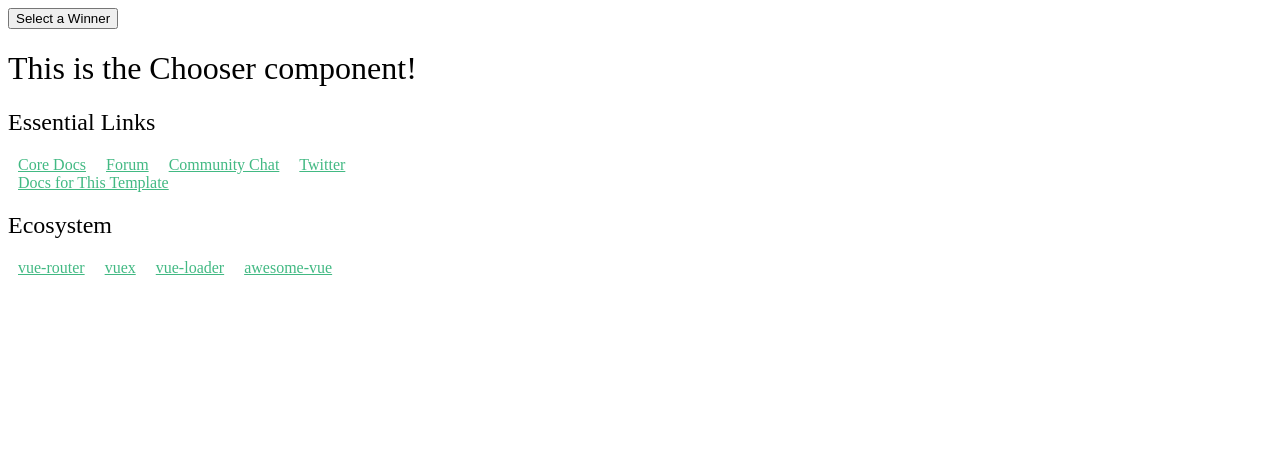
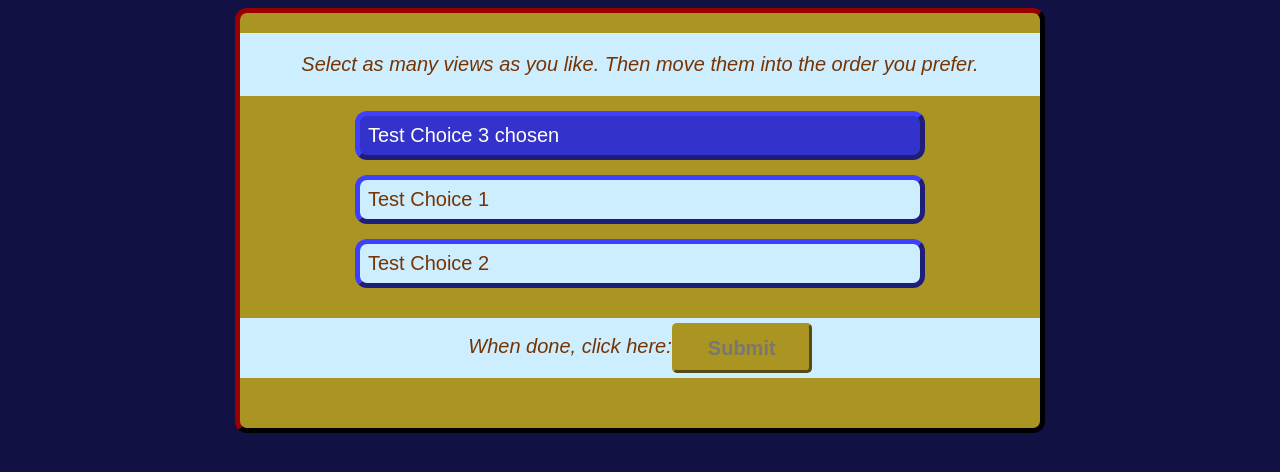
Before and after one commit to krubokrubo/peoplesviews, a Vue app: page /choose in a window 1280 px wide. Shown: the top 472 px of the page. Built offline with nearby package versions, Linux system fonts and the light colour scheme; no server answers.

Commit message:
Set up styles and template for chooser interface...

```diff
--- a/index.html
+++ b/index.html
@@ -4,6 +4,12 @@
     <meta charset="utf-8">
     <meta name="viewport" content="width=device-width,initial-scale=1.0">
     <title>peoplesviews</title>
+    <style>
+      body {
+        font-family: Arial, Helvetica, sans-serif;
+        background: #114;
+      }
+    </style>
   </head>
   <body>
     <div id="app"></div>
--- a/src/App.vue
+++ b/src/App.vue
@@ -1,9 +1,5 @@
 <template>
   <div id="app">
-    <button @click="SelectWinner()">Select a Winner</button>
-    <p>
-      {{winner}}
-    </p>
     <router-view></router-view>
   </div>
 </template>
@@ -12,28 +8,7 @@
 import axios from 'axios';
 export default {
   name: 'App',
-  data() {
-    return {
-      names: null,
-      winner: null,
-    }
-  },
-  mounted: function() {
-    this.FetchData();
-  },
-  methods: {
-    FetchData: function() {
-      var app = this;
-      axios.get(process.env.API_URL + "/api_example/").then(response => {
-        app.names = response.data.names;
-      });
-    },
-    SelectWinner: function() {
-      var winner = this.names[Math.floor(Math.random()*this.names.length)];
-      this.winner = winner;
-    },
-  },
-}
+};
 </script>
 
 <style>
--- a/src/components/Chooser.vue
+++ b/src/components/Chooser.vue
@@ -1,113 +1,111 @@
 <template>
-  <div class="hello">
-    <h1>{{ msg }}</h1>
-    <h2>Essential Links</h2>
-    <ul>
-      <li>
-        <a
-          href="https://vuejs.org"
-          target="_blank"
-        >
-          Core Docs
-        </a>
-      </li>
-      <li>
-        <a
-          href="https://forum.vuejs.org"
-          target="_blank"
-        >
-          Forum
-        </a>
-      </li>
-      <li>
-        <a
-          href="https://chat.vuejs.org"
-          target="_blank"
-        >
-          Community Chat
-        </a>
-      </li>
-      <li>
-        <a
-          href="https://twitter.com/vuejs"
-          target="_blank"
-        >
-          Twitter
-        </a>
-      </li>
-      <br>
-      <li>
-        <a
-          href="http://vuejs-templates.github.io/webpack/"
-          target="_blank"
-        >
-          Docs for This Template
-        </a>
+  <div class="main">
+    <div class="instructions">
+      Select as many views as you like.
+      Then move them into the order you prefer.
+    </div>
+    <ul class="choices chosen">
+      <li v-for="choice in chosenchoices" class="chosen">
+        {{ choice.title }}
       </li>
     </ul>
-    <h2>Ecosystem</h2>
-    <ul>
-      <li>
-        <a
-          href="http://router.vuejs.org/"
-          target="_blank"
-        >
-          vue-router
-        </a>
-      </li>
-      <li>
-        <a
-          href="http://vuex.vuejs.org/"
-          target="_blank"
-        >
-          vuex
-        </a>
-      </li>
-      <li>
-        <a
-          href="http://vue-loader.vuejs.org/"
-          target="_blank"
-        >
-          vue-loader
-        </a>
-      </li>
-      <li>
-        <a
-          href="https://github.com/vuejs/awesome-vue"
-          target="_blank"
-        >
-          awesome-vue
-        </a>
+    <ul class="choices">
+      <li v-for="choice in choices">
+        {{ choice.title }}
       </li>
     </ul>
+    <div class="afterchoices">
+      <div class="instructions">
+        <span>When done, click here:</span>
+        <input
+          class="submit"
+          type="submit"
+          value="Submit"
+          :disabled="!submitenabled"
+        >
+      </div>
+    </div>
   </div>
 </template>
 
 <script>
 export default {
   name: 'Chooser',
+  computed: {
+    submitenabled: function() {
+      return false; //this.chosenchoices.length == 0;
+    },
+  },
   data () {
     return {
-      msg: 'This is the Chooser component!'
-    }
+      choices: [
+        { id: 0, rank: 1, chosen: false,
+          title: 'Test Choice 1' },
+        { id: 1, rank: 2, chosen: false,
+          title: 'Test Choice 2' },
+      ],
+      chosenchoices: [
+        { id: 2, rank: 3, chosen: true,
+          title: 'Test Choice 3 chosen' },
+      ],
+    };
   }
 }
 </script>
 
 <!-- Add "scoped" attribute to limit CSS to this component only -->
 <style scoped>
-h1, h2 {
-  font-weight: normal;
-}
-ul {
-  list-style-type: none;
-  padding: 0;
-}
-li {
-  display: inline-block;
-  margin: 0 10px;
-}
-a {
-  color: #42b983;
-}
+  .main {
+    max-width: 800px;
+    margin: 0px auto 0px auto;
+    padding: 20px 0px 20px 0px;
+    border-radius: 12px;
+    background: #aa9422;
+    border: 5px outset #400;
+  }
+  .instructions {
+    padding: 20px 20px 20px 20px;
+    background: #cef;
+    color: #730;
+    font-size: 15pt;
+    font-style: italic;
+    text-align: center;
+  }
+  .afterchoices .instructions {
+    margin: 30px 0px 30px 0px;
+    padding: 5px 20px 5px 20px;
+  }
+  .submit {
+    width: 140px;
+    height: 50px;
+    border-radius: 5px;
+    border: 3px outset #aa9422;
+    vertical-align: middle;
+    background: #aa9422;
+    color: #444;
+    font-size: 15pt;
+    font-weight: bold;
+  }
+  .submit[disabled] {
+    color: #777;
+  }
+  ul.choices {
+    list-style-type: none;
+    margin: 0px auto 0px auto;
+    padding: 0px;
+    max-width: 600px;
+  }
+  ul.choices li {
+    margin: 15px;
+    padding: 8px;
+    border-radius: 12px;
+    border: 5px outset #33c;
+    font-size: 15pt;
+    background: #cef;
+    color: #730;
+  }
+  ul.choices li.chosen {
+    background: #33c;
+    color: #ffe;
+  }
 </style>
```
